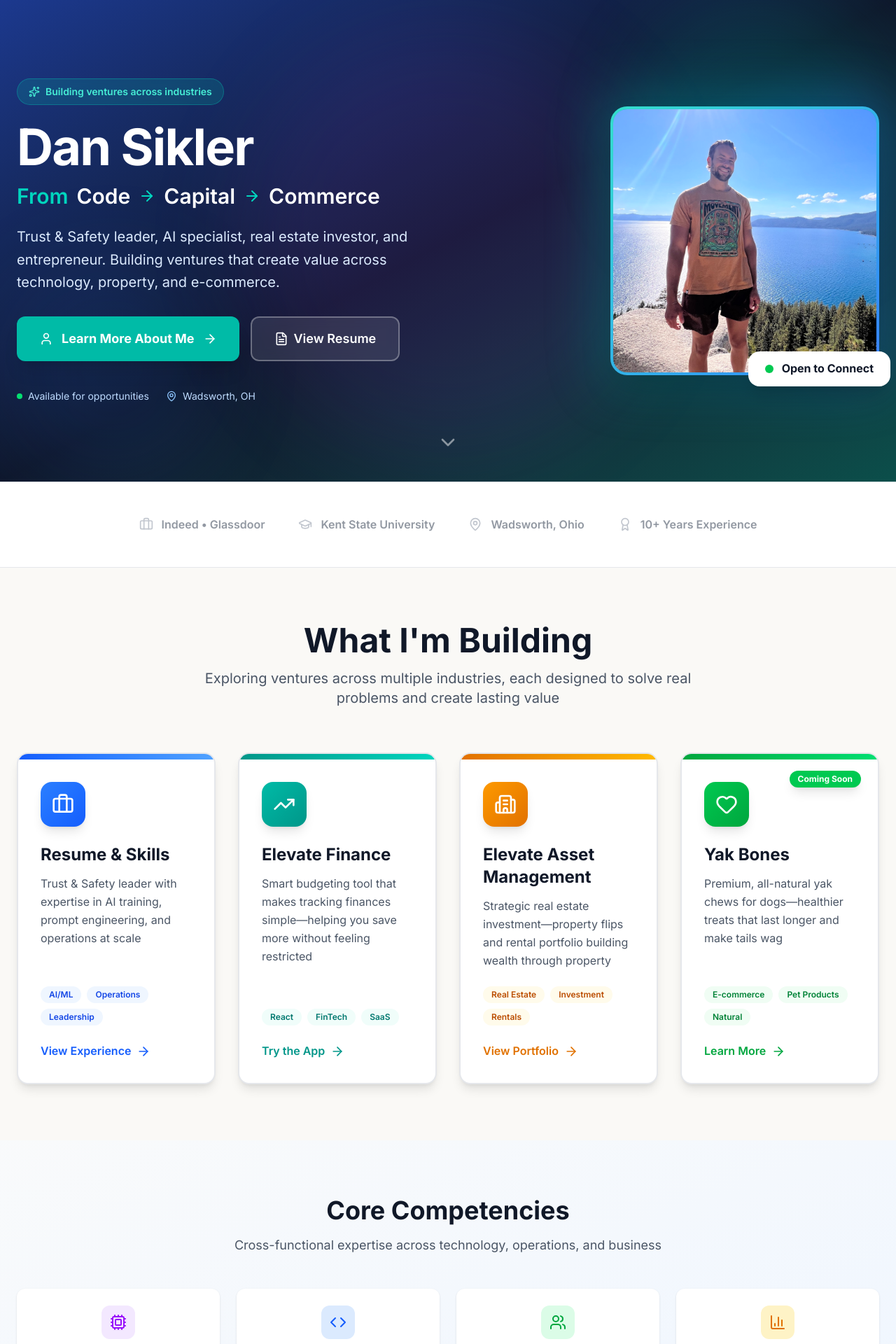
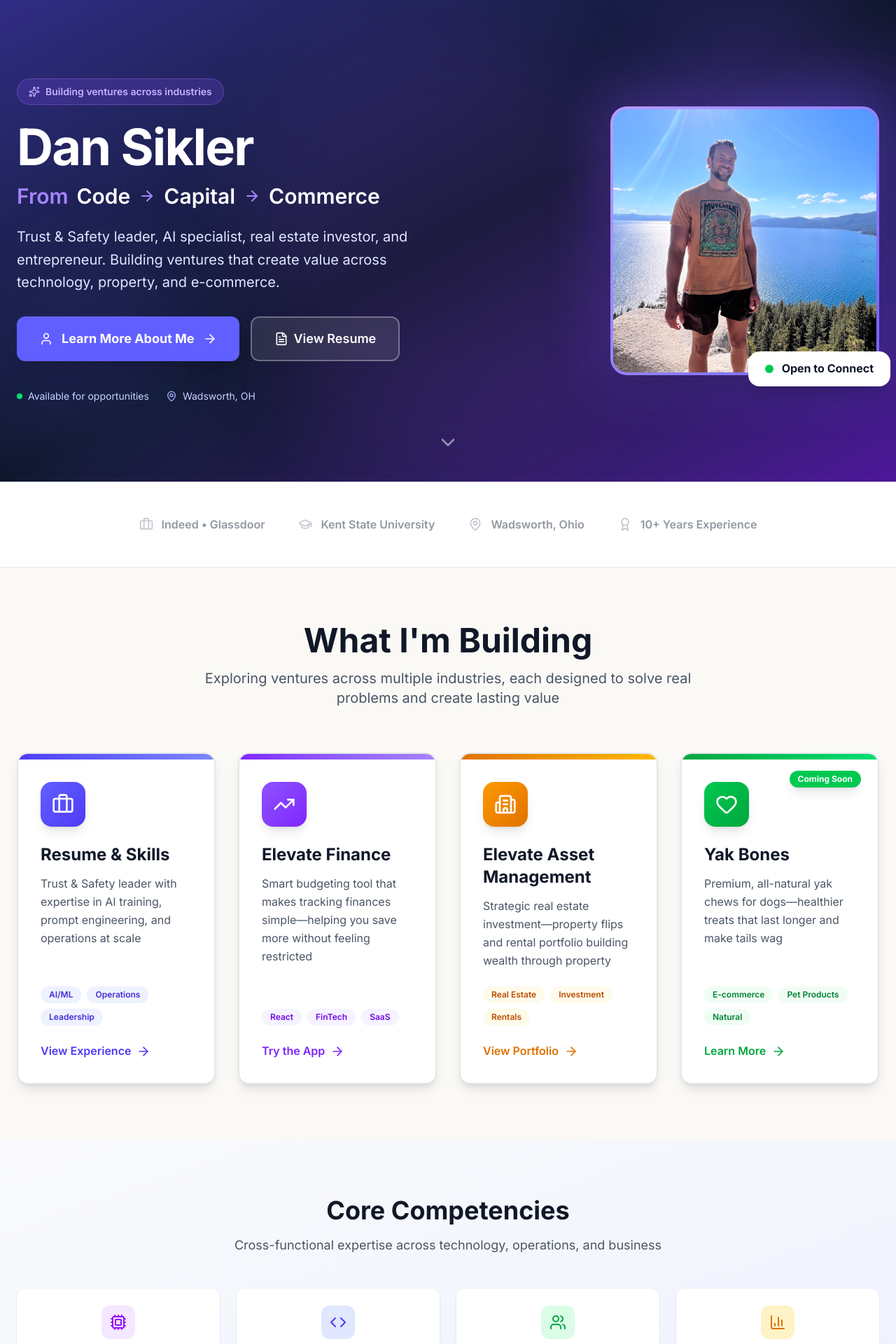
Before and after one commit to dsikler/DanSikler-com, a Next.js app: page / in a window 1280 px wide. Shown: the top 1920 px of the page at 70% size. Built offline with nearby package versions, Linux system fonts and the light colour scheme.

Commit message:
Replace all blue and teal colors with indigo and violet throughout homepage

```diff
--- a/app/page.tsx
+++ b/app/page.tsx
@@ -25,11 +25,11 @@ export default function Home() {
   return (
     <div className="min-h-screen">
       {/* Hero Section */}
-      <section className="relative bg-gradient-to-br from-blue-900 via-slate-900 to-teal-900 text-white overflow-hidden">
+      <section className="relative bg-gradient-to-br from-indigo-900 via-slate-900 to-violet-900 text-white overflow-hidden">
         {/* Animated background elements */}
         <div className="absolute inset-0 overflow-hidden">
-          <div className="absolute top-0 right-0 w-96 h-96 bg-teal-500/20 rounded-full blur-3xl animate-pulse"></div>
-          <div className="absolute bottom-0 left-0 w-80 h-80 bg-blue-500/20 rounded-full blur-3xl animate-pulse" style={{ animationDelay: '1s' }}></div>
+          <div className="absolute top-0 right-0 w-96 h-96 bg-violet-500/20 rounded-full blur-3xl animate-pulse"></div>
+          <div className="absolute bottom-0 left-0 w-80 h-80 bg-indigo-500/20 rounded-full blur-3xl animate-pulse" style={{ animationDelay: '1s' }}></div>
           <div className="absolute top-1/2 left-1/2 -translate-x-1/2 -translate-y-1/2 w-[600px] h-[600px] bg-purple-500/10 rounded-full blur-3xl"></div>
         </div>
 
@@ -39,7 +39,7 @@ export default function Home() {
             {/* Left: Text content */}
             <div className="text-center lg:text-left">
               {/* Badge/Tag */}
-              <div className="inline-flex items-center gap-2 px-4 py-2 bg-teal-500/20 backdrop-blur-sm border border-teal-400/30 rounded-full text-teal-300 text-sm font-semibold mb-6">
+              <div className="inline-flex items-center gap-2 px-4 py-2 bg-violet-500/20 backdrop-blur-sm border border-violet-400/30 rounded-full text-violet-300 text-sm font-semibold mb-6">
                 <Sparkles className="w-4 h-4" />
                 <span>Building ventures across industries</span>
               </div>
@@ -51,16 +51,16 @@ export default function Home() {
 
               {/* Animated tagline */}
               <div className="flex items-center gap-3 text-2xl md:text-3xl font-semibold mb-6 justify-center lg:justify-start flex-wrap">
-                <span className="text-teal-400">From</span>
+                <span className="text-violet-400">From</span>
                 <span className="text-white">Code</span>
-                <ArrowRight className="w-6 h-6 text-teal-400" />
+                <ArrowRight className="w-6 h-6 text-violet-400" />
                 <span className="text-white">Capital</span>
-                <ArrowRight className="w-6 h-6 text-teal-400" />
+                <ArrowRight className="w-6 h-6 text-violet-400" />
                 <span className="text-white">Commerce</span>
               </div>
 
               {/* Description */}
-              <p className="text-xl text-blue-100 mb-8 leading-relaxed max-w-2xl mx-auto lg:mx-0">
+              <p className="text-xl text-indigo-100 mb-8 leading-relaxed max-w-2xl mx-auto lg:mx-0">
                 Trust & Safety leader, AI specialist, real estate investor, and entrepreneur.
                 Building ventures that create value across technology, property, and e-commerce.
               </p>
@@ -69,7 +69,7 @@ export default function Home() {
               <div className="flex flex-col sm:flex-row gap-4 justify-center lg:justify-start">
                 <a
                   href="/about"
-                  className="group px-8 py-4 bg-teal-500 hover:bg-teal-400 text-white rounded-xl font-bold text-lg shadow-xl hover:shadow-2xl hover:scale-105 transition-all duration-200 flex items-center justify-center gap-3"
+                  className="group px-8 py-4 bg-indigo-500 hover:bg-indigo-400 text-white rounded-xl font-bold text-lg shadow-xl hover:shadow-2xl hover:scale-105 transition-all duration-200 flex items-center justify-center gap-3"
                 >
                   <User className="w-5 h-5" />
                   Learn More About Me
@@ -88,11 +88,11 @@ export default function Home() {
               <div className="flex items-center gap-6 mt-10 text-sm justify-center lg:justify-start flex-wrap">
                 <div className="flex items-center gap-2">
                   <div className="w-2 h-2 bg-green-400 rounded-full animate-pulse"></div>
-                  <span className="text-blue-200">Available for opportunities</span>
+                  <span className="text-indigo-200">Available for opportunities</span>
                 </div>
                 <div className="flex items-center gap-2">
-                  <MapPin className="w-4 h-4 text-blue-300" />
-                  <span className="text-blue-200">Wadsworth, OH</span>
+                  <MapPin className="w-4 h-4 text-indigo-300" />
+                  <span className="text-indigo-200">Wadsworth, OH</span>
                 </div>
               </div>
             </div>
@@ -101,11 +101,11 @@ export default function Home() {
             <div className="flex justify-center lg:justify-end">
               <div className="relative">
                 {/* Decorative elements */}
-                <div className="absolute -inset-4 bg-gradient-to-r from-teal-500 to-blue-500 rounded-3xl blur-2xl opacity-30 animate-pulse"></div>
+                <div className="absolute -inset-4 bg-gradient-to-r from-violet-500 to-indigo-500 rounded-3xl blur-2xl opacity-30 animate-pulse"></div>
 
                 {/* Image container */}
                 <div className="relative w-80 h-80 md:w-96 md:h-96">
-                  <div className="absolute inset-0 bg-gradient-to-br from-teal-400 to-blue-600 rounded-3xl"></div>
+                  <div className="absolute inset-0 bg-gradient-to-br from-violet-400 to-indigo-600 rounded-3xl"></div>
                   <img
                     src="/dan-sikler-photo.jpg"
                     alt="Dan Sikler"
@@ -169,19 +169,19 @@ export default function Home() {
           <div className="grid grid-cols-1 md:grid-cols-2 lg:grid-cols-4 gap-8">
             {/* Card 1: Resume & Skills - PRIMARY FOCUS */}
             <a href="/resume" className="group relative h-full flex">
-              <div className="relative bg-white rounded-2xl border-2 border-gray-200 hover:border-blue-500 shadow-lg hover:shadow-2xl transition-all duration-300 overflow-hidden flex flex-col w-full">
+              <div className="relative bg-white rounded-2xl border-2 border-gray-200 hover:border-indigo-500 shadow-lg hover:shadow-2xl transition-all duration-300 overflow-hidden flex flex-col w-full">
                 {/* Gradient accent bar */}
-                <div className="h-2 bg-gradient-to-r from-blue-600 to-blue-400"></div>
+                <div className="h-2 bg-gradient-to-r from-indigo-600 to-indigo-400"></div>
 
                 {/* Content */}
                 <div className="p-8 flex flex-col flex-1">
                   {/* Icon with animation */}
-                  <div className="w-16 h-16 bg-gradient-to-br from-blue-500 to-blue-600 rounded-2xl flex items-center justify-center mb-6 group-hover:scale-110 group-hover:rotate-3 transition-transform duration-300 shadow-lg">
+                  <div className="w-16 h-16 bg-gradient-to-br from-indigo-500 to-indigo-600 rounded-2xl flex items-center justify-center mb-6 group-hover:scale-110 group-hover:rotate-3 transition-transform duration-300 shadow-lg">
                     <Briefcase className="w-8 h-8 text-white" />
                   </div>
 
                   {/* Title */}
-                  <h3 className="text-2xl font-bold text-gray-900 mb-3 group-hover:text-blue-600 transition-colors">
+                  <h3 className="text-2xl font-bold text-gray-900 mb-3 group-hover:text-indigo-600 transition-colors">
                     Resume & Skills
                   </h3>
 
@@ -192,40 +192,40 @@ export default function Home() {
 
                   {/* Tags */}
                   <div className="flex flex-wrap gap-2 mb-6">
-                    <span className="px-3 py-1 bg-blue-50 text-blue-700 rounded-full text-xs font-semibold">
+                    <span className="px-3 py-1 bg-indigo-50 text-indigo-700 rounded-full text-xs font-semibold">
                       AI/ML
                     </span>
-                    <span className="px-3 py-1 bg-blue-50 text-blue-700 rounded-full text-xs font-semibold">
+                    <span className="px-3 py-1 bg-indigo-50 text-indigo-700 rounded-full text-xs font-semibold">
                       Operations
                     </span>
-                    <span className="px-3 py-1 bg-blue-50 text-blue-700 rounded-full text-xs font-semibold">
+                    <span className="px-3 py-1 bg-indigo-50 text-indigo-700 rounded-full text-xs font-semibold">
                       Leadership
                     </span>
                   </div>
 
                   {/* CTA */}
-                  <div className="flex items-center gap-2 text-blue-600 font-semibold group-hover:gap-3 transition-all mt-auto">
+                  <div className="flex items-center gap-2 text-indigo-600 font-semibold group-hover:gap-3 transition-all mt-auto">
                     <span>View Experience</span>
                     <ArrowRight className="w-5 h-5 group-hover:translate-x-1 transition-transform" />
                   </div>
                 </div>
 
                 {/* Hover effect overlay */}
-                <div className="absolute inset-0 bg-gradient-to-br from-blue-500/5 to-transparent opacity-0 group-hover:opacity-100 transition-opacity pointer-events-none"></div>
+                <div className="absolute inset-0 bg-gradient-to-br from-indigo-500/5 to-transparent opacity-0 group-hover:opacity-100 transition-opacity pointer-events-none"></div>
               </div>
             </a>
 
             {/* Card 2: Elevate Finance (Ledger) */}
             <a href="/budget-app" className="group relative h-full flex">
-              <div className="relative bg-white rounded-2xl border-2 border-gray-200 hover:border-teal-500 shadow-lg hover:shadow-2xl transition-all duration-300 overflow-hidden flex flex-col w-full">
-                <div className="h-2 bg-gradient-to-r from-teal-600 to-teal-400"></div>
+              <div className="relative bg-white rounded-2xl border-2 border-gray-200 hover:border-violet-500 shadow-lg hover:shadow-2xl transition-all duration-300 overflow-hidden flex flex-col w-full">
+                <div className="h-2 bg-gradient-to-r from-violet-600 to-violet-400"></div>
 
                 <div className="p-8 flex flex-col flex-1">
-                  <div className="w-16 h-16 bg-gradient-to-br from-teal-500 to-teal-600 rounded-2xl flex items-center justify-center mb-6 group-hover:scale-110 group-hover:rotate-3 transition-transform duration-300 shadow-lg">
+                  <div className="w-16 h-16 bg-gradient-to-br from-violet-500 to-violet-600 rounded-2xl flex items-center justify-center mb-6 group-hover:scale-110 group-hover:rotate-3 transition-transform duration-300 shadow-lg">
                     <TrendingUp className="w-8 h-8 text-white" />
                   </div>
 
-                  <h3 className="text-2xl font-bold text-gray-900 mb-3 group-hover:text-teal-600 transition-colors">
+                  <h3 className="text-2xl font-bold text-gray-900 mb-3 group-hover:text-violet-600 transition-colors">
                     Elevate Finance
                   </h3>
 
@@ -234,24 +234,24 @@ export default function Home() {
                   </p>
 
                   <div className="flex flex-wrap gap-2 mb-6">
-                    <span className="px-3 py-1 bg-teal-50 text-teal-700 rounded-full text-xs font-semibold">
+                    <span className="px-3 py-1 bg-violet-50 text-violet-700 rounded-full text-xs font-semibold">
                       React
                     </span>
-                    <span className="px-3 py-1 bg-teal-50 text-teal-700 rounded-full text-xs font-semibold">
+                    <span className="px-3 py-1 bg-violet-50 text-violet-700 rounded-full text-xs font-semibold">
                       FinTech
                     </span>
-                    <span className="px-3 py-1 bg-teal-50 text-teal-700 rounded-full text-xs font-semibold">
+                    <span className="px-3 py-1 bg-violet-50 text-violet-700 rounded-full text-xs font-semibold">
                       SaaS
                     </span>
                   </div>
 
-                  <div className="flex items-center gap-2 text-teal-600 font-semibold group-hover:gap-3 transition-all mt-auto">
+                  <div className="flex items-center gap-2 text-violet-600 font-semibold group-hover:gap-3 transition-all mt-auto">
                     <span>Try the App</span>
                     <ArrowRight className="w-5 h-5 group-hover:translate-x-1 transition-transform" />
                   </div>
                 </div>
 
-                <div className="absolute inset-0 bg-gradient-to-br from-teal-500/5 to-transparent opacity-0 group-hover:opacity-100 transition-opacity pointer-events-none"></div>
+                <div className="absolute inset-0 bg-gradient-to-br from-violet-500/5 to-transparent opacity-0 group-hover:opacity-100 transition-opacity pointer-events-none"></div>
               </div>
             </a>
 
@@ -344,7 +344,7 @@ export default function Home() {
       </section>
 
       {/* Skills Snapshot Section */}
-      <section className="py-20 bg-gradient-to-br from-gray-50 to-blue-50">
+      <section className="py-20 bg-gradient-to-br from-gray-50 to-indigo-50">
         <div className="max-w-7xl mx-auto px-6">
           <div className="text-center mb-12">
             <h2 className="text-3xl md:text-4xl font-bold text-gray-900 mb-4">
@@ -365,8 +365,8 @@ export default function Home() {
             </div>
 
             <div className="bg-white rounded-xl p-6 text-center shadow-sm hover:shadow-md transition-shadow">
-              <div className="w-12 h-12 bg-blue-100 rounded-xl flex items-center justify-center mx-auto mb-3">
-                <Code className="w-6 h-6 text-blue-600" />
+              <div className="w-12 h-12 bg-indigo-100 rounded-xl flex items-center justify-center mx-auto mb-3">
+                <Code className="w-6 h-6 text-indigo-600" />
               </div>
               <h3 className="font-bold text-gray-900 mb-1">Development</h3>
               <p className="text-sm text-gray-600">React, SQL, JavaScript</p>
@@ -392,17 +392,17 @@ export default function Home() {
       </section>
 
       {/* CTA Section */}
-      <section className="py-20 bg-gradient-to-br from-blue-900 to-teal-900 text-white">
+      <section className="py-20 bg-gradient-to-br from-indigo-900 to-violet-900 text-white">
         <div className="max-w-4xl mx-auto px-6 text-center">
           <h2 className="text-4xl md:text-5xl font-bold mb-6">
             Let's Build Something Together
           </h2>
-          <p className="text-xl text-blue-100 mb-10 leading-relaxed">
+          <p className="text-xl text-indigo-100 mb-10 leading-relaxed">
             Open to opportunities in AI/ML, operations leadership, and venture collaboration.
             Whether you're hiring, investing, or just want to connect—I'd love to hear from you.
           </p>
           <div className="flex flex-col sm:flex-row gap-4 justify-center">
-            <a href="mailto:sikler.dan@gmail.com" className="px-10 py-4 bg-teal-500 hover:bg-teal-400 text-white rounded-xl font-bold text-lg shadow-xl hover:shadow-2xl hover:scale-105 transition-all flex items-center justify-center gap-2">
+            <a href="mailto:sikler.dan@gmail.com" className="px-10 py-4 bg-indigo-500 hover:bg-indigo-400 text-white rounded-xl font-bold text-lg shadow-xl hover:shadow-2xl hover:scale-105 transition-all flex items-center justify-center gap-2">
               <Mail className="w-5 h-5" />
               Get In Touch
             </a>
```
